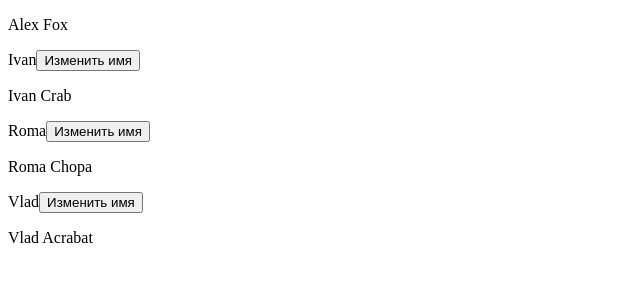
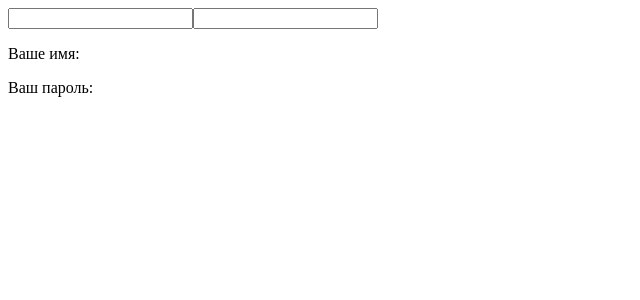
Before and after one commit to YaroslavOkrema/React, a React (Create React App) app in the folder 5.01/: page / in a window 1280 px wide. Shown: the top 300 px of the page, without its empty margins (0-640 px from the left). Built offline with nearby package versions, Linux system fonts and the light colour scheme.

Commit message:
feat: practice useState

```diff
--- a/5.01/src/App.jsx
+++ b/5.01/src/App.jsx
@@ -1,53 +1,61 @@
-import React from "react";
+import React, {useState} from "react";
 import UserName from "./UserName";
 
-let USERS = [
-    { id: 1, name: 'Alex', surname: 'Fox', age: 20},
-    { id: 2, name: 'Ivan', surname: 'Crab', age: 21},
-    { id: 3, name: 'Roma', surname: 'Chopa', age: 23},
-    { id: 4, name: 'Vlad', surname: 'Acrabat', age: 24},
-];
+// useState, useEffect, useCallback, useRef, useMemo, useContext
 
 const App = () => {
-    const [_, forceUpdate] = React.useReducer(x => x + 1, 0);
-    const changeName = (id, newName) => {
-        return () => {
-            console.log(id, newName);
-            USERS.map((user) => {
-                if (user.id === id) {
-                    return {
-                        id: user.id,
-                        name: newName,
-                        surname: user.surname,
-                        age: user.age,
-                    };
-                }
 
-                return user;
-            });
-            console.log(USERS);
-            forceUpdate();
-        }
+    /*const [isDark, setIsDark] = useState(true);
+
+    // let isDark = true;
+
+    const onClickHandler = () => {
+        // setIsDark(!isDark);
+        setIsDark((value) => {
+            console.log(value, isDark);
+            return !value;
+        });
+        // console.log(isDark);
+        // isDark = false;
     };
 
-    const data = [];
-        {USERS.map((user, index) => (
-            data.push(
-                <div>
-                    <UserName
-                        userId={user.id}
-                        userName={user.name}
-                        userSurname={user.surname}
-                        userAge={user.age}
-                        changeName={changeName}
-                    />
-                </div>
-            )
-        ));
-        }
+    return (
+        <div className={isDark ? 'dark' : 'light'}>
+            <button onClick={onClickHandler}>Change theme</button>
+        </div>
+    );*/
+
+    /*const [name, setName] = useState('');
+    const [password, setPassword] = useState('')*/
+
+    const [data, setData] = useState({ name: '', password: ''});
+
+    const onChangeName = (event) => {
+        setData((currentData) => {
+            return {
+                ...currentData,
+                name: event.target.value
+            };
+        });
+        // setName(event.target.value);
+    }
+
+    const onChangePassword = (event) => {
+        setData((currentData) => {
+           return {
+               ...currentData,
+               password: event.target.value}
+        });
+        // setPassword(event.target.value);
+    }
+
     return (
         <div>
-            {data}
+            <input type="text" onChange={onChangeName}/>
+            <input type="password" onChange={onChangePassword}/>
+
+            <p>Ваше имя: {data.name}</p>
+            <p>Ваш пароль: {data.password}</p>
         </div>
     );
 }
--- a/5.01/src/index.css
+++ b/5.01/src/index.css
@@ -1,11 +1,15 @@
-.hello {
-  background-color: red;
+.dark,
+.light {
+  width: 100vw;
+  height: 100vh;
 }
 
-.good {
-  background-color: green;
+.dark {
+  background: black;
+  color: white;
 }
 
-.bad {
-  background-color: blue;
+.light {
+  background: white;
+  color: black;
 }
```
